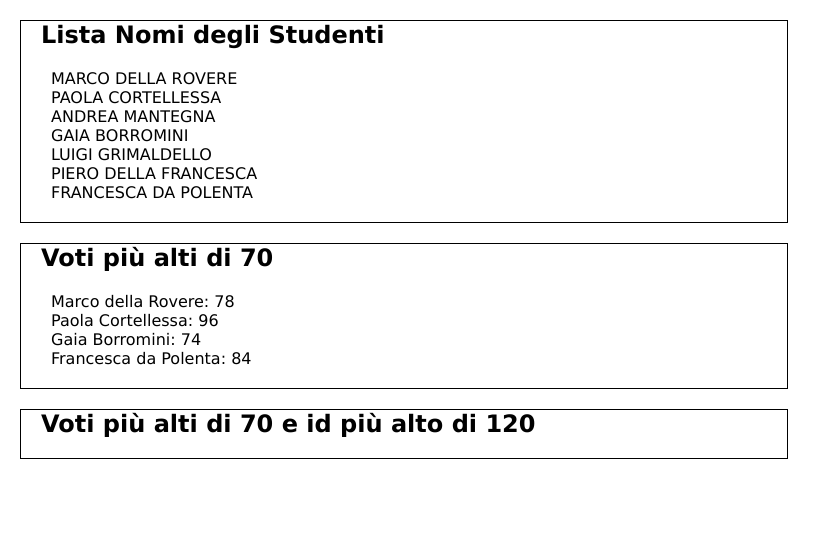
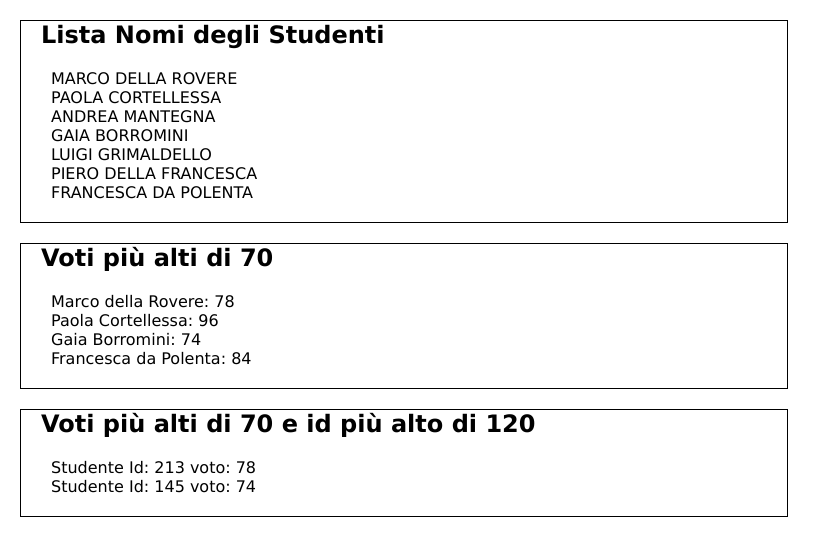
Before and after one commit to saragisondi/js-jsnacks-blocco-5, a plain HTML site: page Snack4/index.html in a window 1280 px wide. Shown: the whole page, without its empty margins (0-831 px from the left). Drawn offline with Linux system fonts and the light colour scheme.

Commit message:
add students id >120 & grades > 70

```diff
--- a/Snack4/index.html
+++ b/Snack4/index.html
@@ -21,7 +21,7 @@
 
   <div class="container grades-id">
     <h2>Voti più alti di 70 e id più alto di 120</h2>
-    <ul></ul>
+    <ul class="gradesid"></ul>
   </div>
 
   <script src="js/script.js"></script>
--- a/Snack4/js/script.js
+++ b/Snack4/js/script.js
@@ -58,23 +58,40 @@ return student.name
 
 
 // 2)
+/*******************CONST**************************************/
 const container2 = document.querySelector('.container grades')
-console.log(container2)
 
 const gradeList = document.querySelector('.grade')
-console.log(gradeList)
 
-
+//creo un array dei voti degli studenti
 const GradesMap = students.map((student) => {
-  console.log(student.grades)
 
 const grades70 = document.createElement('li');
 
 gradeList.append(grades70)
-
+  //creo una condizione per stamparli in pagina
   if (student.grades > 70) {
-    console.log(student.name, student.grades)
     grades70.innerHTML = student.name + ":" +" "+ student.grades
   }
 
 })
+
+
+// 3)
+/*******************CONST**************************************/
+const container3 = document.querySelector('.container grades-id')
+
+const gradeId = document.querySelector('.gradesid')
+
+
+//creo un array di ID degli studenti
+const id = students.map((student) => {
+const id120 = document.createElement('li');
+
+gradeId.append(id120);
+
+ //creo una condizione per stamparli in pagina
+  if (student.grades > 70 && student.id > 120){
+    id120.innerHTML ="Studente Id: "+ student.id + " " + "voto:" + " " +student.grades
+  }
+})
```
Also changed, not shown: 1 other file.
